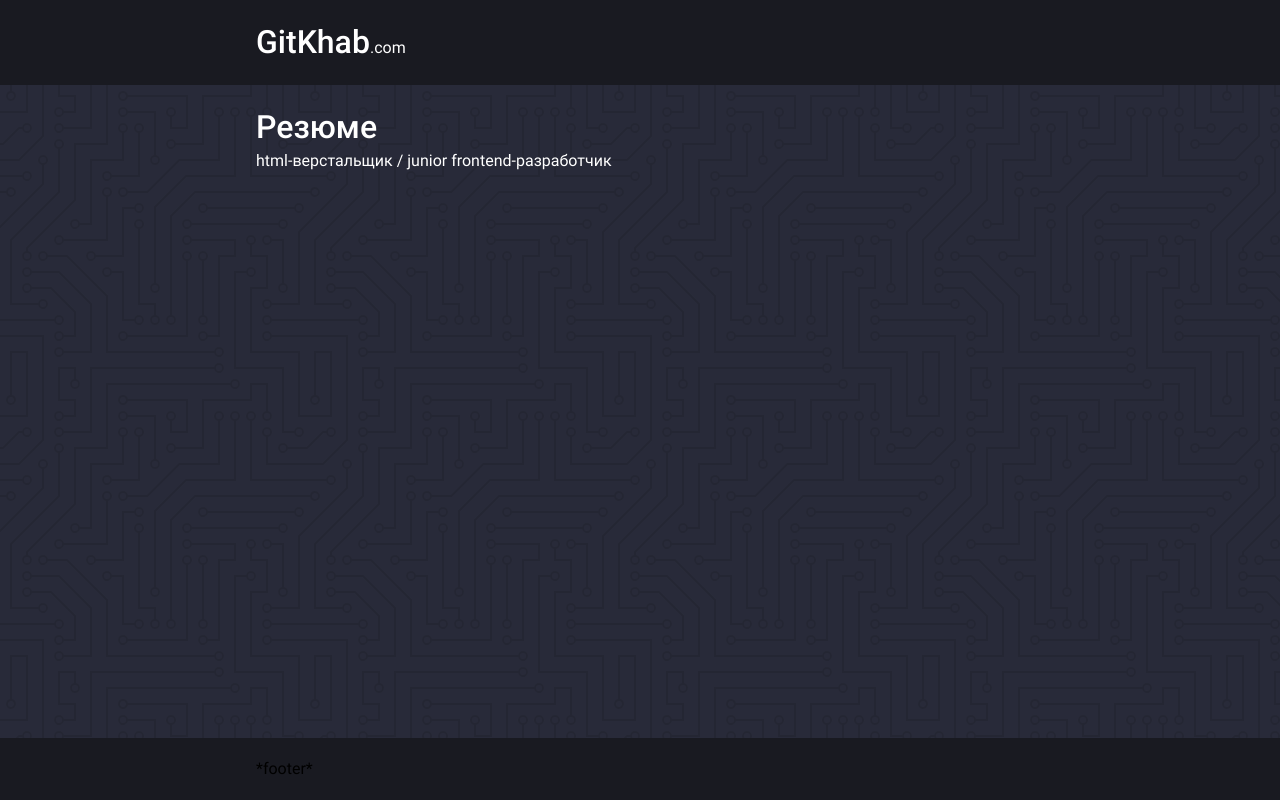
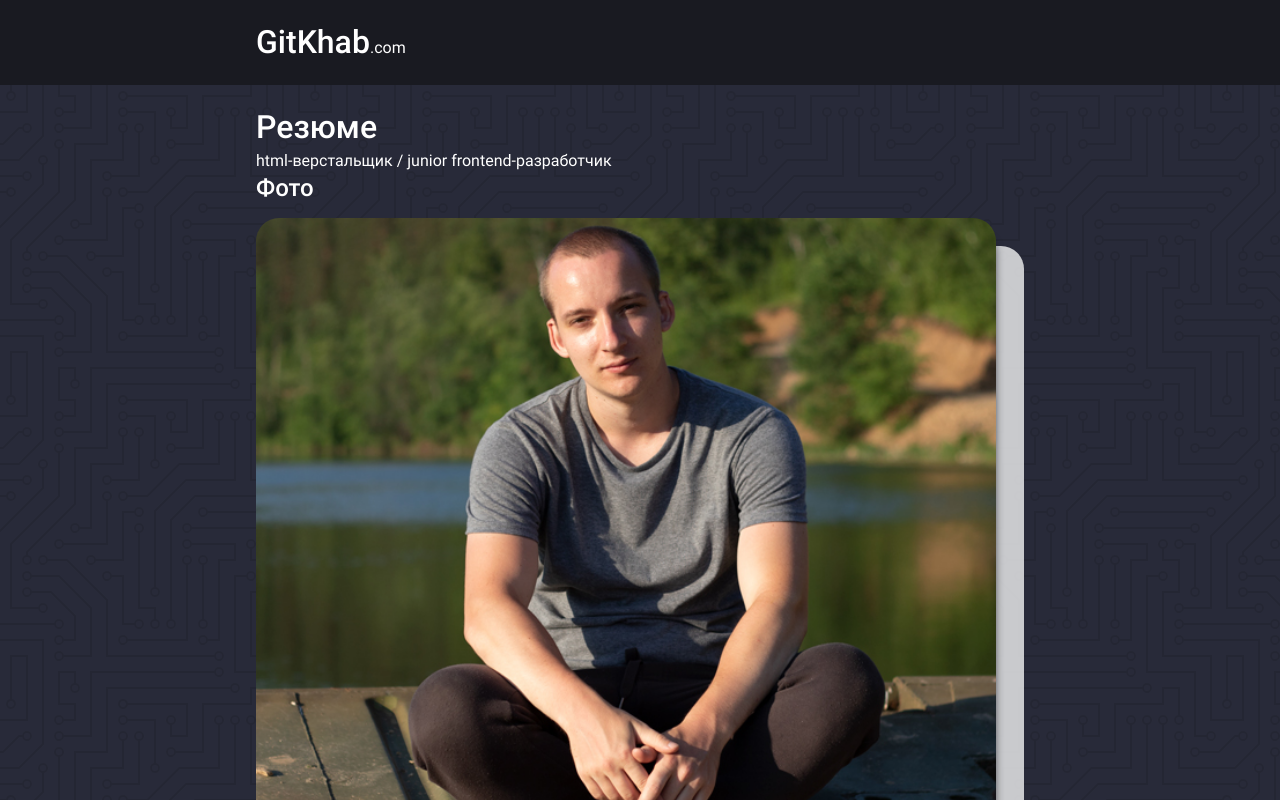
Before and after one commit to GitKhab/gitkhab.com, a Vue app: page / in a window 1280 px wide. Shown: the top 800 px of the page. Built offline with nearby package versions, Linux system fonts and the light colour scheme.

Commit message:
Add photo

```diff
--- a/src/assets/sass/mixins.scss
+++ b/src/assets/sass/mixins.scss
@@ -1,3 +1,13 @@
 @mixin text-color-transition {
   transition: color 0.15s;
 }
+
+@mixin square-ratio {
+  width: 100%;
+  position: relative;
+  &::after {
+    content: '';
+    display: block;
+    padding-bottom: 100%;
+  }
+}
--- a/src/assets/sass/variables.scss
+++ b/src/assets/sass/variables.scss
@@ -1,6 +1,7 @@
 // color
 $main-dark: #191a21;
 $main-light: #282a39;
+$gray-dark: #505050;
 
 // size
 $font-size-xxl: 32px;
--- /dev/null
+++ b/src/components/Photo.vue
@@ -0,0 +1,80 @@
+<template>
+  <div class="photo">
+    <h2 class="photo__title">Фото</h2>
+    <div class="photo__inner">
+      <div class="photo__item">
+        <img class="photo__image photo__image_front" src="../assets/img/photo.jpg" alt="Фотография">
+      </div>
+      <div class="photo__item">
+        <div class="photo__image photo__image_back"></div>
+        <div class="photo__caption">Фамилия Имя, возраст</div>
+      </div>
+    </div>
+  </div>
+</template>
+
+<script>
+  export default {
+    name: "Photo"
+  }
+</script>
+
+<style lang="scss">
+  @import "~@/assets/sass/variables.scss";
+  @import "~@/assets/sass/mixins.scss";
+
+  .photo {
+    color: #fff;
+  }
+
+  .photo__title {
+    margin: 0 0 12px 0;
+    font-size: $font-size-xl;
+    font-weight: 500;
+  }
+
+  .photo__inner {
+    @include square-ratio;
+  }
+
+  .photo__item {
+    @include square-ratio;
+    position: absolute;
+    width: calc(100% - 28px);
+    &:first-child {
+      z-index: 500;
+      top: 0;
+      left: 0;
+    }
+    &:last-child {
+      z-index: 450;
+      top: 28px;
+      left: 28px;
+    }
+  }
+
+  .photo__image {
+    position: absolute;
+    top: 0;
+    left: 0;
+    width: 100%;
+    height: 100%;
+    border-radius: 1.8vmax;
+    &_front {
+      background-color: $main-dark;
+      box-shadow: 10px 10px 10px -12px $main-dark;
+    }
+    &_back {
+      background-color: rgba(#fff, 0.75);
+    }
+  }
+
+  .photo__caption {
+    position: absolute;
+    right: 12px;
+    bottom: 4px;
+    font-size: $font-size-s;
+    font-weight: 500;
+    color: $gray-dark;
+  }
+</style>
--- a/src/views/Home.vue
+++ b/src/views/Home.vue
@@ -2,15 +2,17 @@
   <main class="home">
     <div class="home__inner">
       <Cv/>
+      <Photo/>
     </div>
   </main>
 </template>
 
 <script>
   import Cv from "@/components/Cv";
+  import Photo from "@/components/Photo";
   export default {
     name: "Home",
-    components: {Cv}
+    components: {Photo, Cv}
   }
 </script>
 
```
Also changed, not shown: src/assets/img/photo.jpg (added).
